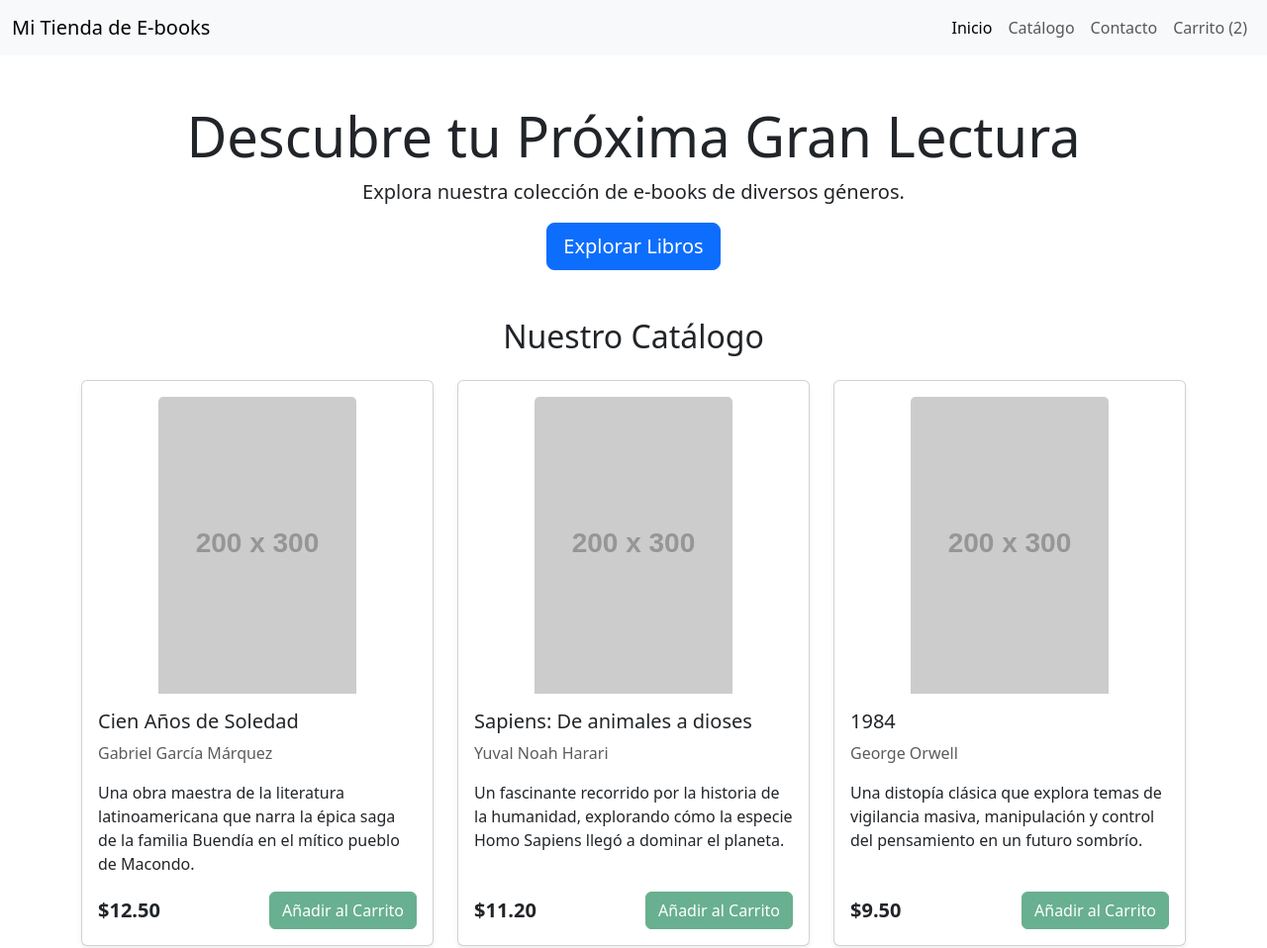
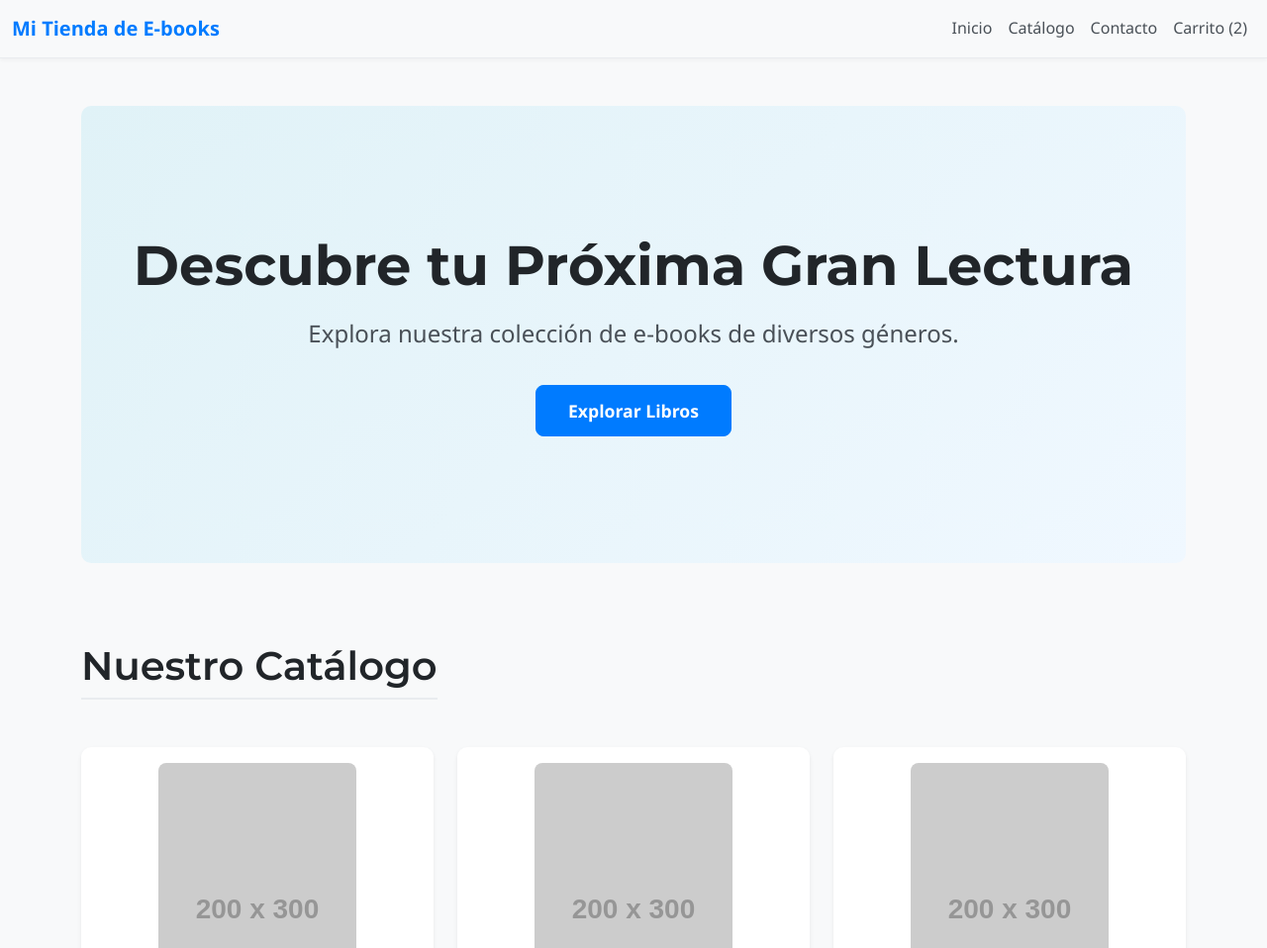
Before and after one commit to AADLCC/Tics---2021326, a plain HTML site: page index.html in a window 1280 px wide. Shown: the top 958 px of the page at 99% size. Drawn offline with nearby package versions, Linux system fonts and the light colour scheme; placeholder pictures from the web are drawn by us.

Commit message:
Segundo Cambio
Capeta style creada
Archivo css para el diseño cargado en carpeta Style
Cambios de diseño realizados.

```diff
--- /dev/null
+++ b/Style/css.css
@@ -0,0 +1,171 @@
+/* =====================================
+   CSS/style.css
+   ===================================== */
+
+body {
+    font-family: 'Segoe UI', Roboto, 'Helvetica Neue', Arial, sans-serif, "Apple Color Emoji", "Segoe UI Emoji", "Segoe UI Symbol";
+    line-height: 1.6;
+    color: #333;
+    background-color: #f8f9fa;
+}
+
+h1, h2, h3, h4, h5, h6 {
+    font-family: 'Montserrat', sans-serif;
+    color: #212529;
+    margin-bottom: 1rem;
+}
+
+.navbar {
+    border-bottom: 1px solid #e9ecef;
+    box-shadow: 0 2px 4px rgba(0,0,0,.04);
+}
+
+.navbar-brand {
+    font-weight: 700;
+    color: #007bff !important;
+}
+
+.nav-link {
+    font-weight: 500;
+    color: #495057 !important;
+    transition: color 0.3s ease;
+}
+
+.nav-link:hover {
+    color: #007bff !important;
+}
+
+#hero {
+    padding: 8rem 0;
+    background: linear-gradient(135deg, #e0f2f7 0%, #f0f8ff 100%);
+    color: #212529;
+    border-radius: 10px;
+    margin-bottom: 5rem !important;
+}
+
+#hero h1 {
+    font-size: 3.5rem;
+    font-weight: 700;
+    margin-bottom: 1rem;
+}
+
+#hero p.lead {
+    font-size: 1.5rem;
+    color: #495057;
+    margin-bottom: 2rem;
+}
+
+.btn-primary {
+    background-color: #007bff;
+    border-color: #007bff;
+    transition: all 0.3s ease;
+    padding: 0.75rem 2rem;
+    font-size: 1.1rem;
+    font-weight: 600;
+}
+
+.btn-primary:hover {
+    background-color: #0056b3;
+    border-color: #0056b3;
+    transform: translateY(-2px);
+}
+
+.btn-success {
+    background-color: #28a745;
+    border-color: #28a745;
+    transition: all 0.3s ease;
+}
+
+.btn-success:hover {
+    background-color: #218838;
+    border-color: #1e7e34;
+}
+
+.btn-success:disabled {
+    opacity: 0.6;
+    cursor: not-allowed;
+    background-color: #28a745;
+    border-color: #28a745;
+}
+
+#catalogo h2 {
+    font-size: 2.5rem;
+    font-weight: 600;
+    border-bottom: 2px solid #e9ecef;
+    padding-bottom: 0.5rem;
+    display: inline-block;
+    margin-bottom: 3rem !important;
+}
+
+.card {
+    border: none;
+    border-radius: 10px;
+    overflow: hidden;
+    transition: transform 0.3s ease, box-shadow 0.3s ease;
+}
+
+.card:hover {
+    transform: translateY(-5px);
+    box-shadow: 0 10px 20px rgba(0,0,0,.1);
+}
+
+.card-img-top {
+    border-radius: 8px;
+    object-fit: cover;
+    max-height: 300px;
+}
+
+.card-body {
+    padding: 1.5rem;
+}
+
+.card-title {
+    font-size: 1.4rem;
+    font-weight: 600;
+    color: #343a40;
+}
+
+.card-text.text-muted {
+    font-size: 0.95rem;
+    margin-bottom: 0.8rem;
+}
+
+.card-text.description {
+    font-size: 0.9rem;
+    color: #6c757d;
+    margin-bottom: 1rem;
+}
+
+.modal-content {
+    border-radius: 10px;
+}
+
+.modal-header {
+    border-bottom: 1px solid #e9ecef;
+}
+
+.list-group-item {
+    border: none;
+    border-bottom: 1px dashed #e9ecef;
+    padding: 1rem 0;
+}
+
+.list-group-item:last-child {
+    border-bottom: none;
+}
+
+.modal-body .btn-sm[disabled] {
+    opacity: 0.4;
+    cursor: not-allowed;
+}
+
+footer {
+    border-top: 1px solid #e9ecef;
+    color: #6c757d;
+    font-size: 0.9rem;
+    background-color: #f0f8ff;
+}
+
+footer p {
+    margin-bottom: 0.5rem;
+}
--- a/index.html
+++ b/index.html
@@ -5,7 +5,10 @@
     <meta name="viewport" content="width=device-width, initial-scale=1.0">
     <title>Mi Tienda de E-books</title>
     <link href="https://cdn.jsdelivr.net/npm/bootstrap@5.3.7/dist/css/bootstrap.min.css" rel="stylesheet" integrity="sha384-LN+7fdVzj6u52u30Kp6M/trliBMCMKTyK833zpbD+pXdCLuTusPj697FH4R/5mcr" crossorigin="anonymous">
-    <link rel="stylesheet" href="css/style.css">
+    <link rel="stylesheet" href="Style/css.css">
+    <link rel="preconnect" href="https://fonts.googleapis.com">
+    <link rel="preconnect" href="https://fonts.gstatic.com" crossorigin>
+    <link href="https://fonts.googleapis.com/css2?family=Montserrat:wght@400;600;700&display=swap" rel="stylesheet">
 </head>
 <body>
 
```
